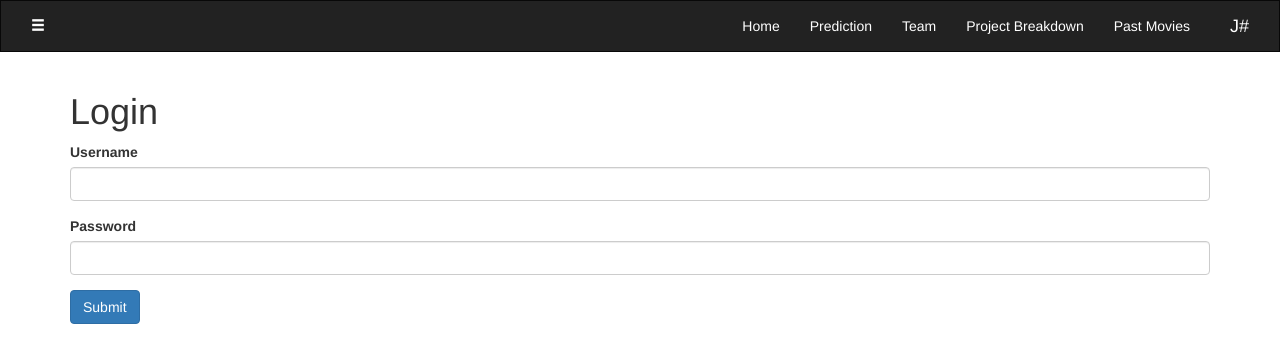
After one commit to Alchemy89/newMovieProject, a Flask app: page /login in a window 1280 px wide. The commit adds this page. Shown: the top 363 px of the page. Run offline with Flask 2, Linux system fonts and the light colour scheme; parts of the project's set-up code (start-up, migrations or seed data) failed here and were passed over; some libraries are stand-ins or nearby versions.

Commit message:
Registration and Login

```diff
--- a/app.py
+++ b/app.py
@@ -46,8 +46,6 @@ def projectdata():
     else:
         return render_template('project_data.html', nonLinGraph=nonLinGraph, corr=correlate)
 
-
-
 @app.route('/team')
 def team():
     return render_template('team.html')
@@ -55,8 +53,6 @@ def team():
 @app.route('/past_movies')
 def past():
     return render_template('past_movies.html')
-
-
 
 class RegisterForm(Form):
     name = StringField('Name', [validators.length(min=1, max=50)])
@@ -67,6 +63,44 @@ class RegisterForm(Form):
         validators.EqualTo('confirm', message="Passwords do not match"),
         ])
     confirm = PasswordField('Confirm Password')
+
+# User login
+@app.route('/login', methods=['GET', 'POST'])
+def login():
+    if request.method == 'POST':
+        # Get Form Fields
+        username = request.form['username']
+        password_candidate = request.form['password']
+
+        # Create cursor
+        cur = mysql.connection.cursor()
+
+        # Get user by username
+        result = cur.execute("SELECT * FROM users WHERE username = %s", [username])
+
+        if result > 0:
+            # Get stored hash
+            data = cur.fetchone()
+            password = data['password']
+
+            # Compare Passwords
+            if sha256_crypt.verify(password_candidate, password):
+                # Passed
+                session['logged_in'] = True
+                session['username'] = username
+
+                flash('You are now logged in', 'success')
+                return redirect(url_for('index'))
+            else:
+                error = 'Invalid login'
+                return render_template('login.html', error=error)
+            # Close connection
+            cur.close()
+        else:
+            error = 'Username not found'
+            return render_template('login.html', error=error)
+
+    return render_template('login.html')
 
 @app.route('/register', methods=['GET', 'POST'])
 def register():
@@ -117,7 +151,6 @@ def predict_with_linear():
         ols = LinearRegression()
         model = ols.fit(x_train, y_train)
 
-
         input = {'budget': float(budget), 'popularity': float(popularity), 'vote_count': float(vote_cnt)}
         X = pd.DataFrame.from_dict(input,orient='index')
         X = X.values.reshape(-1, 3)
--- a/templates/layout.html
+++ b/templates/layout.html
@@ -79,10 +79,12 @@
     </style>
 </head>
 <body>
-{% include 'partials/_messages.html' %}
 {% include 'partials/_navbar.html' %}
 <div class="container">
-    {% block body %}{% endblock %}
+  {% include 'partials/_messages.html' %}
+</div>
+<div class="container">
+  {% block body %}{% endblock %}
 </div>
 <!-- jQuery library -->
 <script src="https://ajax.googleapis.com/ajax/libs/jquery/3.3.1/jquery.min.js"></script>
--- /dev/null
+++ b/templates/login.html
@@ -0,0 +1,16 @@
+{% extends 'layout.html' %}
+
+{% block body %}
+  <h1>Login</h1>
+  <form action="" method="POST">
+    <div class="form-group">
+      <label>Username</label>
+      <input type="text" name="username" class="form-control" value={{request.form.username}}>
+    </div>
+    <div class="form-group">
+      <label>Password</label>
+      <input type="password" name="password" class="form-control" value={{request.form.password}}>
+    </div>
+    <button type="submit" class="btn btn-primary">Submit</button>
+  </form>
+{% endblock %}
--- a/templates/partials/_messages.html
+++ b/templates/partials/_messages.html
@@ -5,3 +5,11 @@
     {% endfor %}
   {% endif %}
 {% endwith %}
+
+{% if error %}
+  <div class="alert alert-danger">{{error}}</div>
+{% endif %}
+
+{% if msg %}
+  <div class="alert alert-success">{{msg}}</div>
+{% endif %}
--- a/templates/partials/_navbar.html
+++ b/templates/partials/_navbar.html
@@ -6,7 +6,7 @@
         <a class="dropdown-toggle" data-toggle="dropdown" href="#">
         <span class="glyphicon glyphicon-menu-hamburger" style="color: #ffff;"></span></a>
         <ul class="dropdown-menu">
-          <li><a href="/register">Login</a></li>
+          <li><a href="/login">Login</a></li>
           <li><a href="/register">Register</a></li>
         </ul>
       </li>
```
